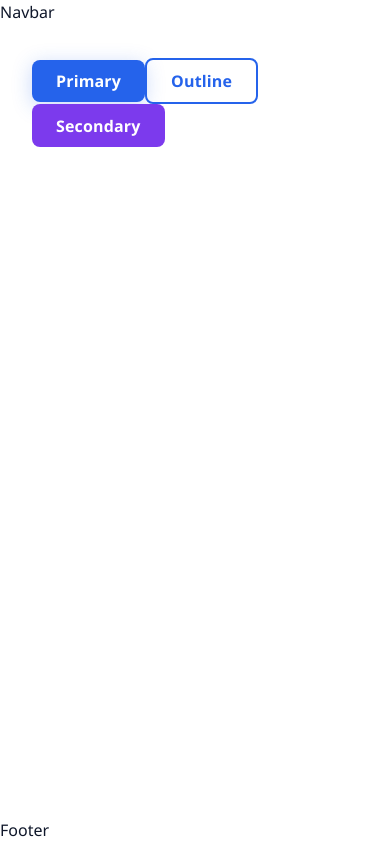
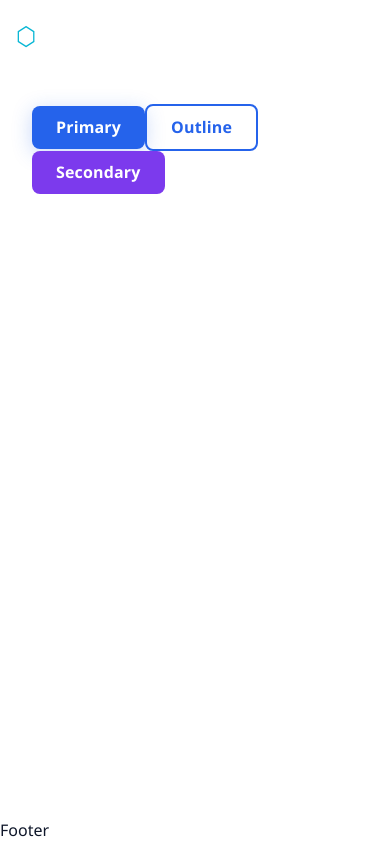
Before and after one commit to MisaGrib/Practica_2026-AplicatieWebSimplex, a React (Vite) app: page / in a window 390 px wide. Built offline with nearby package versions, Linux system fonts and the light colour scheme.

Commit message:
feat: add responsive Navbar with scroll effect and mobile hamburger menu

```diff
--- a/src/App.css
+++ b/src/App.css
@@ -5,7 +5,7 @@
   min-height: 100vh;
 }
 
-/* Main content crește pentru a împinge footer-ul jos */
 .main-content {
   flex: 1;
+  padding-top: 72px; /* înălțimea navbar-ului fixed */
 }
--- a/src/components/Navbar/Navbar.css
+++ b/src/components/Navbar/Navbar.css
@@ -0,0 +1,166 @@
+/* ============================================
+   NAVBAR — Simplex
+   ============================================ */
+
+.navbar {
+  position: fixed;
+  top: 0;
+  left: 0;
+  right: 0;
+  z-index: 1000;
+  background-color: transparent;
+  transition: background-color var(--transition-base),
+              box-shadow var(--transition-base);
+  padding: 1.25rem 0;
+}
+
+/* Navbar devine solid după scroll */
+.navbar--scrolled {
+  background-color: var(--color-dark-soft);
+  box-shadow: var(--shadow-md);
+  padding: 0.85rem 0;
+}
+
+.navbar__inner {
+  display: flex;
+  align-items: center;
+  justify-content: space-between;
+}
+
+/* ── Logo ── */
+.navbar__logo {
+  display: flex;
+  align-items: center;
+  gap: 0.5rem;
+  font-size: var(--font-size-xl);
+  font-weight: 700;
+  color: var(--color-white);
+  letter-spacing: -0.02em;
+}
+
+.navbar__logo-icon {
+  font-size: 1.6rem;
+  color: var(--color-accent);
+  line-height: 1;
+}
+
+.navbar__logo-text {
+  color: var(--color-white);
+}
+
+/* ── Linkuri navigare ── */
+.navbar__nav {
+  display: flex;
+  align-items: center;
+  gap: 0.25rem;
+}
+
+.navbar__link {
+  padding: 0.5rem 1rem;
+  border-radius: var(--radius-md);
+  font-size: var(--font-size-sm);
+  font-weight: 500;
+  color: rgba(255, 255, 255, 0.85);
+  transition: color var(--transition-fast),
+              background-color var(--transition-fast);
+}
+
+.navbar__link:hover {
+  color: var(--color-white);
+  background-color: rgba(255, 255, 255, 0.1);
+}
+
+/* Link activ — setat automat de NavLink */
+.navbar__link.active {
+  color: var(--color-white);
+  background-color: rgba(255, 255, 255, 0.15);
+  font-weight: 600;
+}
+
+/* Link Contact — arată ca un buton */
+.navbar__link--cta {
+  background-color: var(--color-primary);
+  color: var(--color-white) !important;
+  margin-left: 0.5rem;
+}
+
+.navbar__link--cta:hover {
+  background-color: var(--color-primary-dark) !important;
+}
+
+.navbar__link--cta.active {
+  background-color: var(--color-primary-dark) !important;
+}
+
+/* ── Hamburger ── */
+.navbar__hamburger {
+  display: none;
+  flex-direction: column;
+  gap: 5px;
+  padding: 0.5rem;
+  border-radius: var(--radius-sm);
+  cursor: pointer;
+}
+
+.navbar__hamburger span {
+  display: block;
+  width: 24px;
+  height: 2px;
+  background-color: var(--color-white);
+  border-radius: 2px;
+  transition: transform var(--transition-base),
+              opacity var(--transition-base);
+}
+
+/* Animație hamburger → X */
+.navbar__hamburger--open span:nth-child(1) {
+  transform: translateY(7px) rotate(45deg);
+}
+.navbar__hamburger--open span:nth-child(2) {
+  opacity: 0;
+}
+.navbar__hamburger--open span:nth-child(3) {
+  transform: translateY(-7px) rotate(-45deg);
+}
+
+/* ── Responsive Mobile ── */
+@media (max-width: 768px) {
+  .navbar__hamburger {
+    display: flex;
+  }
+
+  .navbar__nav {
+    position: absolute;
+    top: 100%;
+    left: 0;
+    right: 0;
+    flex-direction: column;
+    align-items: stretch;
+    background-color: var(--color-dark-soft);
+    padding: 1rem;
+    gap: 0.25rem;
+
+    /* Ascuns implicit */
+    max-height: 0;
+    overflow: hidden;
+    opacity: 0;
+    transition: max-height var(--transition-base),
+                opacity var(--transition-base);
+  }
+
+  .navbar__nav--open {
+    max-height: 400px;
+    opacity: 1;
+  }
+
+  .navbar__link {
+    padding: 0.75rem 1rem;
+    border-radius: var(--radius-md);
+  }
+
+  .navbar__link--cta {
+    margin-left: 0;
+    text-align: center;
+    margin-top: 0.5rem;
+  }
+}
--- a/src/components/Navbar/Navbar.jsx
+++ b/src/components/Navbar/Navbar.jsx
@@ -1,6 +1,72 @@
-// Componenta Navbar — va fi completată în etapa 3
+import { useState, useEffect } from 'react'
+import { NavLink, Link } from 'react-router-dom'
+import './Navbar.css'
+
+/**
+ * Navbar principal al aplicației Simplex.
+ * - Efect de scroll: devine solid când user-ul scrollează
+ * - Meniu hamburger pentru mobile
+ * - NavLink marchează automat linkul activ
+ */
 function Navbar() {
-  return <nav>Navbar</nav>
+  const [scrolled, setScrolled] = useState(false)
+  const [menuOpen, setMenuOpen] = useState(false)
+
+  // Detectează scroll-ul pentru a schimba stilul navbar-ului
+  useEffect(() => {
+    const handleScroll = () => {
+      setScrolled(window.scrollY > 20)
+    }
+
+    window.addEventListener('scroll', handleScroll)
+
+    // Cleanup: eliminăm event listener-ul când componenta se demontează
+    return () => window.removeEventListener('scroll', handleScroll)
+  }, [])
+
+  // Închide meniul când user-ul navighează pe o altă pagină
+  const closeMenu = () => setMenuOpen(false)
+
+  return (
+    <header className={`navbar ${scrolled ? 'navbar--scrolled' : ''}`}>
+      <div className="container navbar__inner">
+
+        {/* Logo */}
+        <Link to="/" className="navbar__logo" onClick={closeMenu}>
+          <span className="navbar__logo-icon">⬡</span>
+          <span className="navbar__logo-text">Simplex</span>
+        </Link>
+
+        {/* Linkuri navigare — desktop */}
+        <nav className={`navbar__nav ${menuOpen ? 'navbar__nav--open' : ''}`}>
+          <NavLink to="/" end className="navbar__link" onClick={closeMenu}>
+            Home
+          </NavLink>
+          <NavLink to="/products" className="navbar__link" onClick={closeMenu}>
+            Products
+          </NavLink>
+          <NavLink to="/about" className="navbar__link" onClick={closeMenu}>
+            About
+          </NavLink>
+          <NavLink to="/contact" className="navbar__link navbar__link--cta" onClick={closeMenu}>
+            Contact
+          </NavLink>
+        </nav>
+
+        {/* Buton hamburger — doar pe mobile */}
+        <button
+          className={`navbar__hamburger ${menuOpen ? 'navbar__hamburger--open' : ''}`}
+          onClick={() => setMenuOpen(!menuOpen)}
+          aria-label="Toggle menu"
+        >
+          <span></span>
+          <span></span>
+          <span></span>
+        </button>
+
+      </div>
+    </header>
+  )
 }
 
 export default Navbar
```
